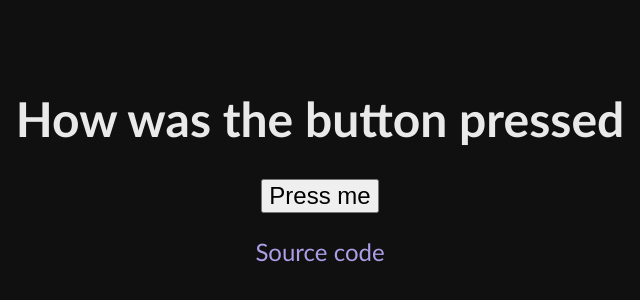
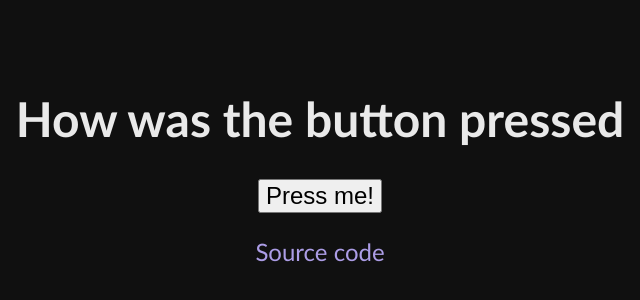
Before and after one commit to synthird/how-was-the-button-pressed, a plain HTML site: page index.html in a window 1280 px wide. Shown: the part 146-446 px from the top of the page, 320-960 px from the left. Drawn offline with Linux system fonts and the light colour scheme.

Commit message:
feat: add an exclamation mark in the button text

```diff
--- a/index.html
+++ b/index.html
@@ -19,7 +19,7 @@
 
 	<main>
 		<div>
-			<button>Press me</button>
+			<button>Press me!</button>
 		</div>
 
 		<div>
```
